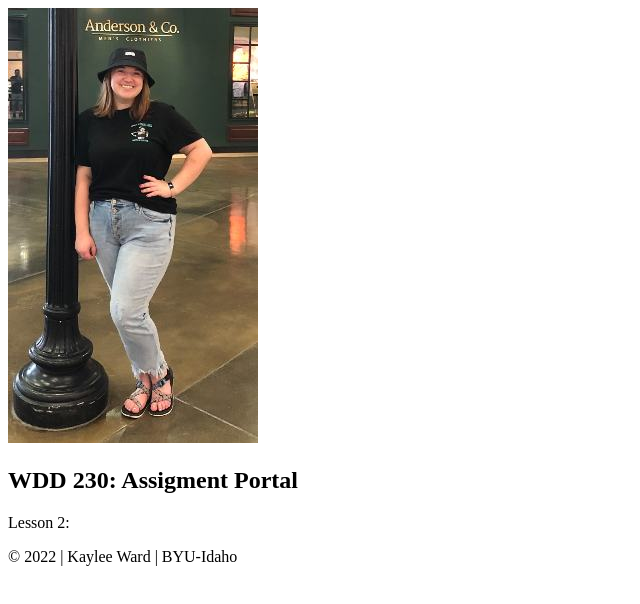
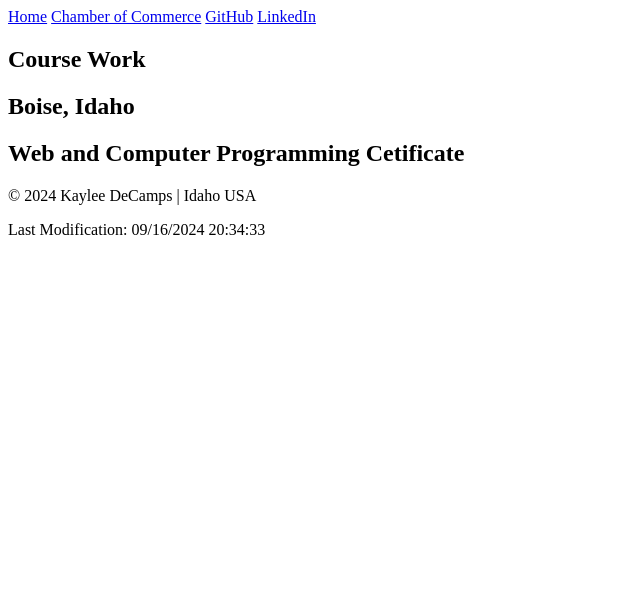
Before and after one commit to kandl25/wdd231, a plain HTML site: page index.html in a window 1280 px wide. Shown: the whole page, without its empty margins (0-640 px from the left). Drawn offline with Linux system fonts and the light colour scheme; files that its build step writes are made by us from their sources.

Commit message:
html 9/16

```diff
--- a/index.html
+++ b/index.html
@@ -3,22 +3,42 @@
     <head>
         <meta charset="UTF-8"/>
         <meta name="viewport" content="width-device-width,initial-scale=1.0" />
-        <title>Kaylee Ward WDD230 Assignment Portal</title>
-        <meta name="decription" content="Assignment portal for Kaylee Ward in WDD 230: Web Frontend Development at Brigham Young University - Idaho." />
+        <title>WDD 231 - Web Fundamentals - Kaylee DeCamps</title>
+        <meta name="decription" content="Assignment portal for Kaylee DeCamps in WDD 231: Web Frontend Development at Brigham Young University - Idaho." />
+        <meta author="Kaylee DeCamps">
         <link rel="stylehseet" href="stylesheet.css" />
-    </head>
+
+        <script defer src="scripts/getdates.js"></script>
+      </head>
     <body>
         <div class="content">
             <header>
-                <div class="self-image"><img src="images/self_image_1.jpg" alt="Kaylee Self Image"></div>
+              <nav class="topnav">
+                <a class="home" href="#">Home</a>
+                <a class="commerce" href="#">Chamber of Commerce</a>
+                <a class="github" href="#">GitHub</a>
+                <a class="linkedin" href="www.linkedin.com/in/kaylee-decamps-697715205">LinkedIn</a>
+              </nav>
             </header>
             <main>
-              <div class="portal-grid"></div>
-                <h2 class="headline-1">WDD 230: Assigment Portal</h2>
-                <p class="assignments-1">Lesson 2:</p>
+              <section class="course">
+                <h1>Course Work</h1>
+              </section>
+              <section class="location">
+                <h1>Boise, Idaho</h1>
+              </section>
+              <section class="bottom">
+                <h1>Web and Computer Programming Cetificate</h1>
+              </section>
             </main>
           <footer>
-            <p class="copywright"> &copy; 2022 | Kaylee Ward | BYU-Idaho
+            <p class="copywright"> &copy;
+              <span id="year"></span>
+              Kaylee DeCamps | Idaho USA
+            </p>
+            <p class="modified">
+              <span id="lastmodified"></span>
+            </p>
           </footer>
         </div>
     </body>
--- /dev/null
+++ b/scripts/getdates.js
@@ -0,0 +1,8 @@
+const currentyear = document.querySelector("#currentyear");
+const lastModified = document.querySelector("#lastModified")
+
+const today = new Date();
+const lastMod = document.lastModified;
+
+year.innerHTML = `${today.getFullYear()}`;
+lastmodified.innerHTML = `Last Modification: ${lastMod}`;
```
